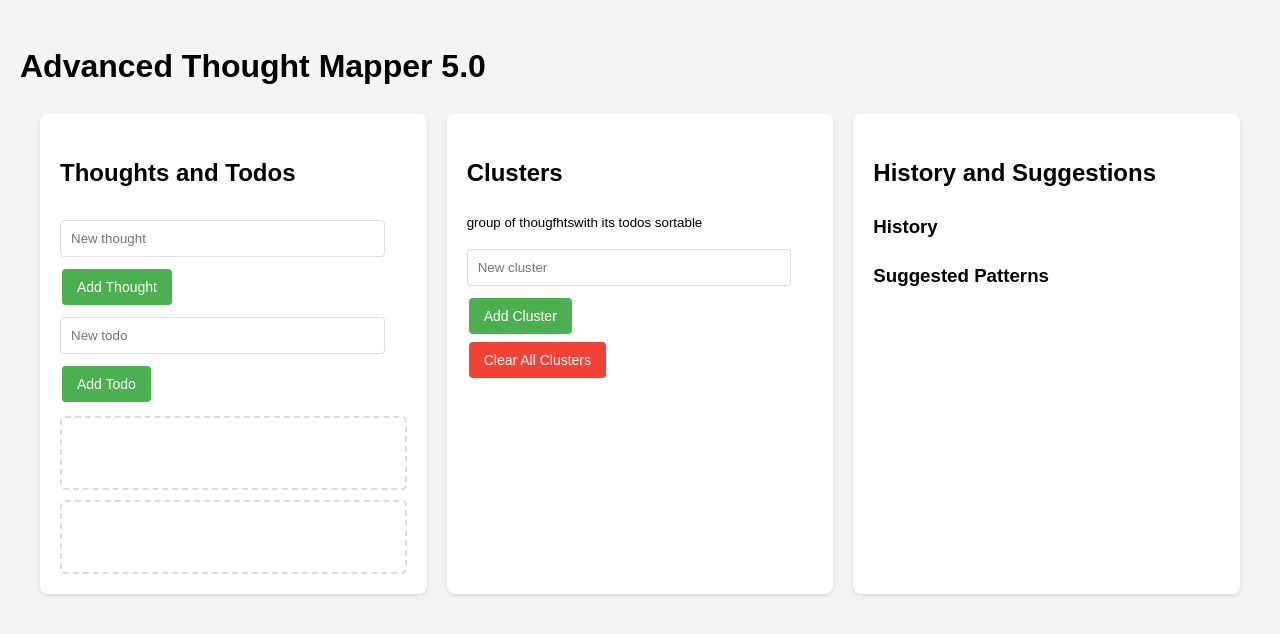
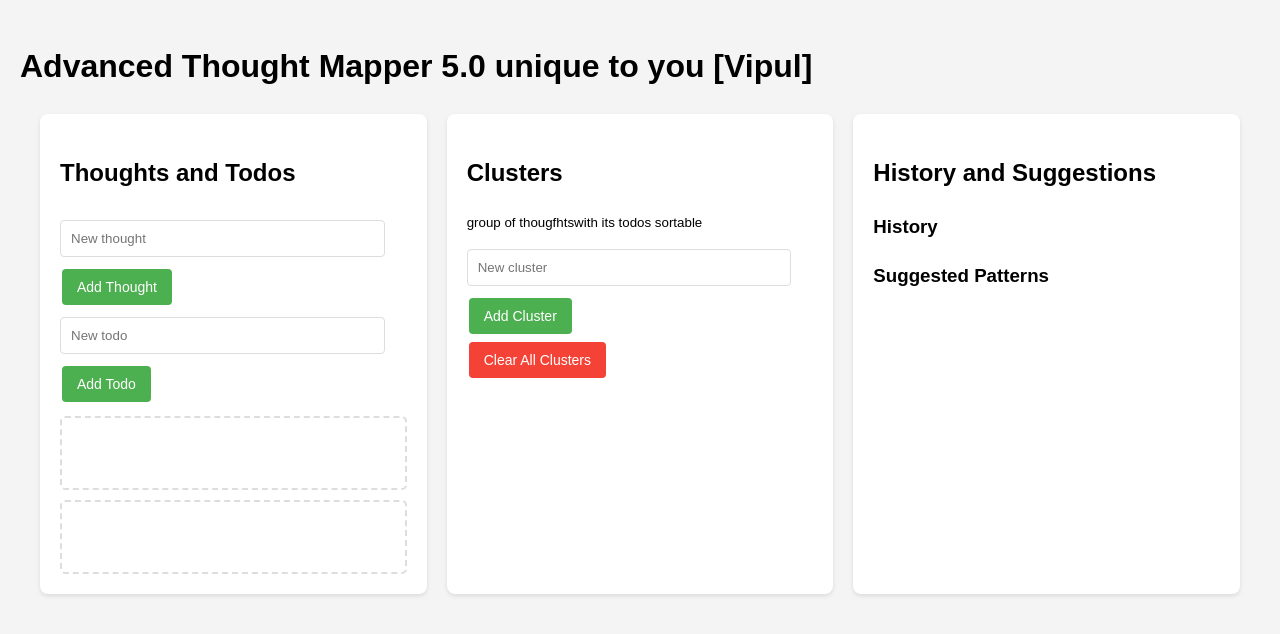
Before and after one commit to anandvip/ATM5.0, a plain HTML site: page index.html in a window 1280 px wide. Drawn offline with Linux system fonts and the light colour scheme.

Commit message:
Update index.html

```diff
--- a/index.html
+++ b/index.html
@@ -140,7 +140,7 @@
     </style>
 </head>
 <body>
-    <h1>Advanced Thought Mapper 5.0</h1>
+    <h1>Advanced Thought Mapper 5.0 unique to you [Vipul]</h1>
 
     <div class="container">
         <div class="column">
```
